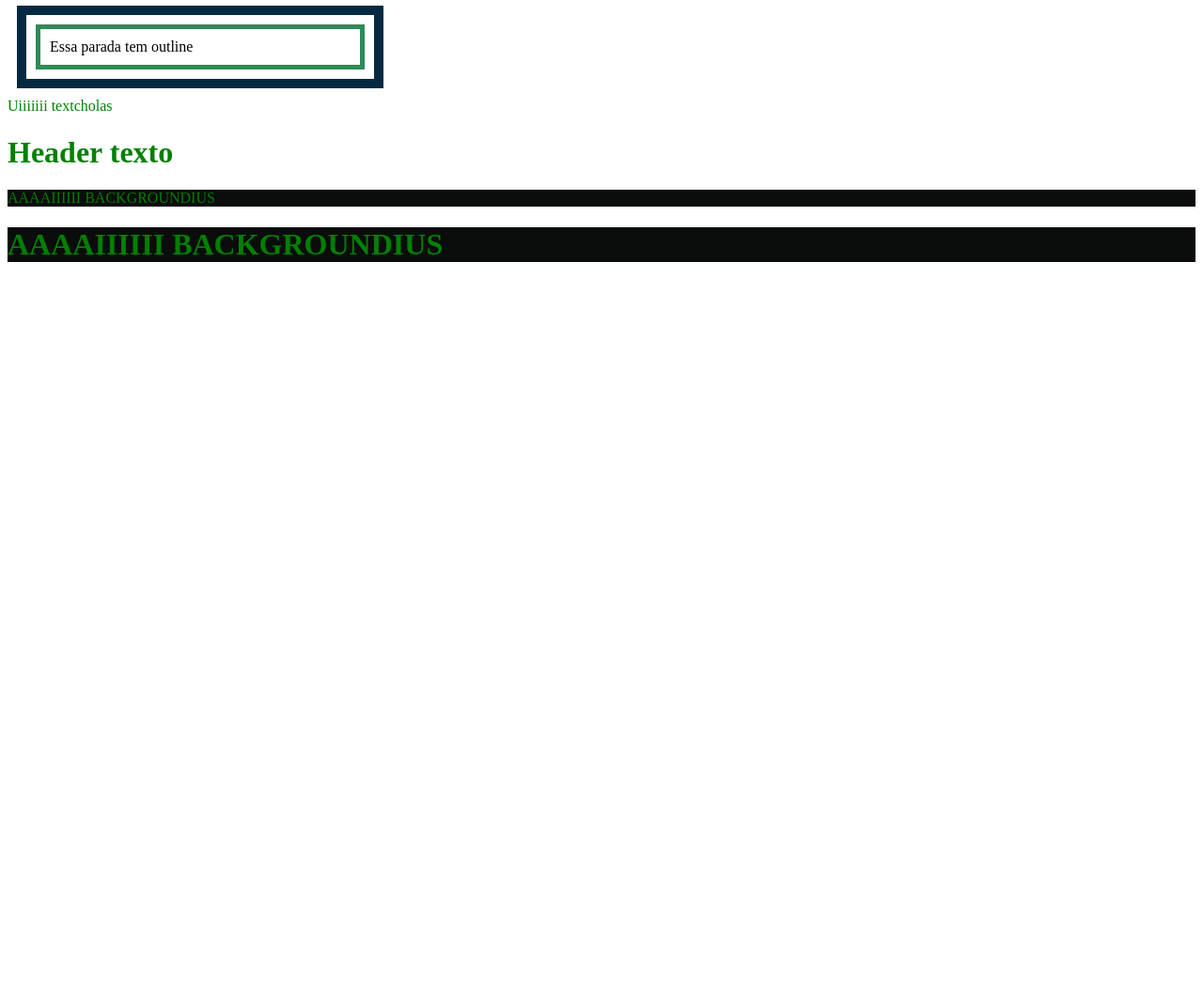
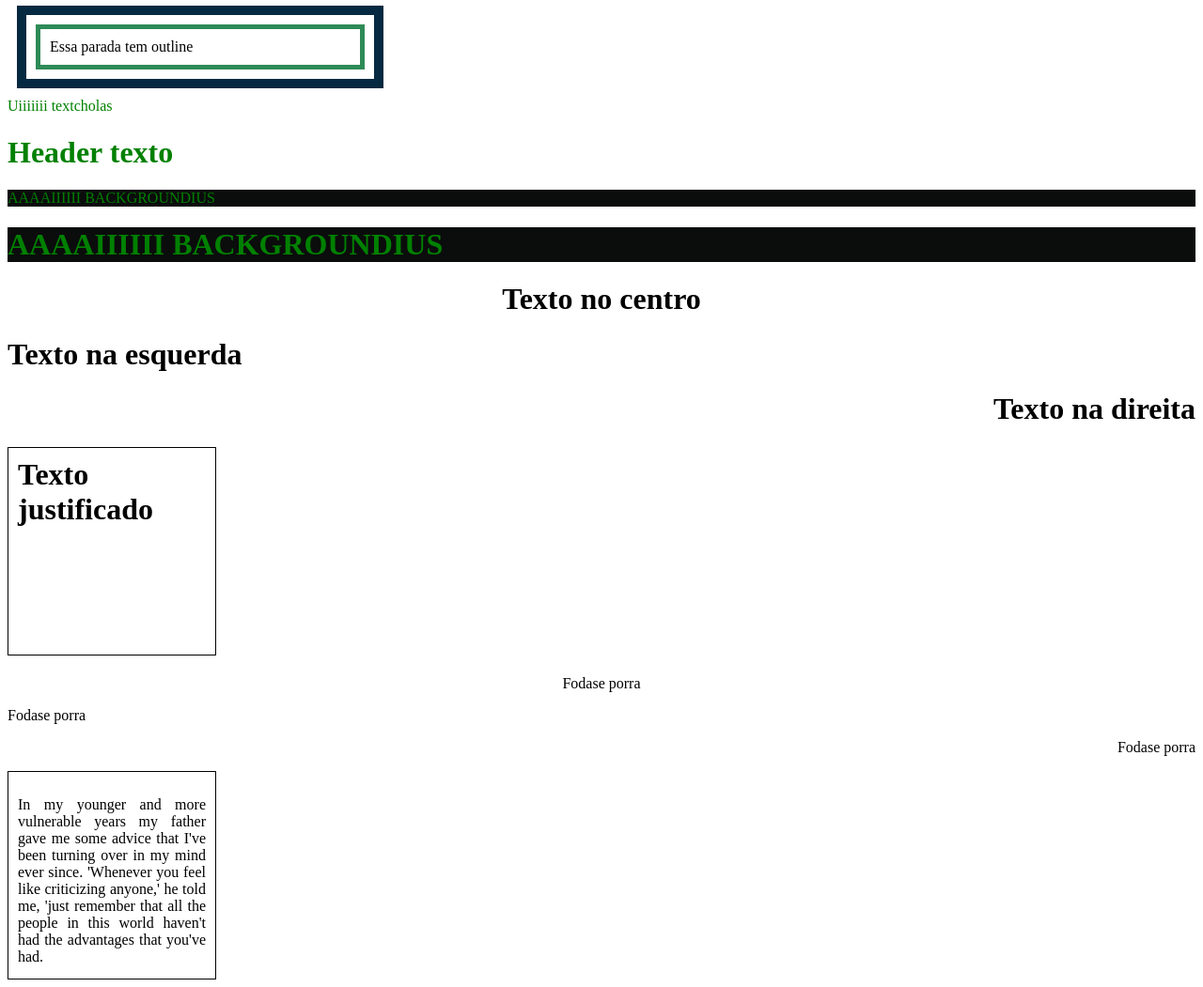
Before and after one commit to Chi0x03/html-css-js, a plain HTML site: page index.html in a window 1280 px wide. Shown: the part 2785-3836 px from the top of the page at 94% size. Before the commit the page ends 3085 px from the top, so only its background shows below. Drawn offline with Linux system fonts and the light colour scheme.

Commit message:
text-align pela metade

```diff
--- a/index.html
+++ b/index.html
@@ -97,6 +97,26 @@
     <h1 class="text txt-bg">AAAAIIIIII BACKGROUNDIUS</h1>
 
     <!-- https://www.w3schools.com/css/css_text_align.asp -->
+    <h1 class="center">Texto no centro</h1>
+    <h1 class="left">Texto na esquerda</h1>
+    <h1 class="right">Texto na direita</h1>
+    <h1 class="justify">Texto justificado</h1>
+
+    <div class="center">
+        <p>Fodase porra</p>
+    </div>
+
+    <div class="left">
+        <p>Fodase porra</p>
+    </div>
+
+    <div class="right">
+        <p>Fodase porra</p>
+    </div>
+
+    <div class="justify">
+        <p>In my younger and more vulnerable years my father gave me some advice that I've been turning over in my mind ever since. 'Whenever you feel like criticizing anyone,' he told me, 'just remember that all the people in this world haven't had the advantages that you've had.</p>
+    </div>
 
 </body>
     <script src="main.js"></script>
--- a/style.css
+++ b/style.css
@@ -141,3 +141,23 @@ p.ex1 {
 .txt-bg {
     background-color: #0b0c0c;
 }
+
+.center {
+    text-align: center;
+}
+
+.left {
+    text-align: left;
+}
+
+.right {
+    text-align: right;
+}
+
+.justify {
+    width: 200px;
+    height: 200px;
+    padding: 10px;
+    border: 1px solid black;
+    text-align: justify;
+}
```
Also changed, not shown: 1 other file.
